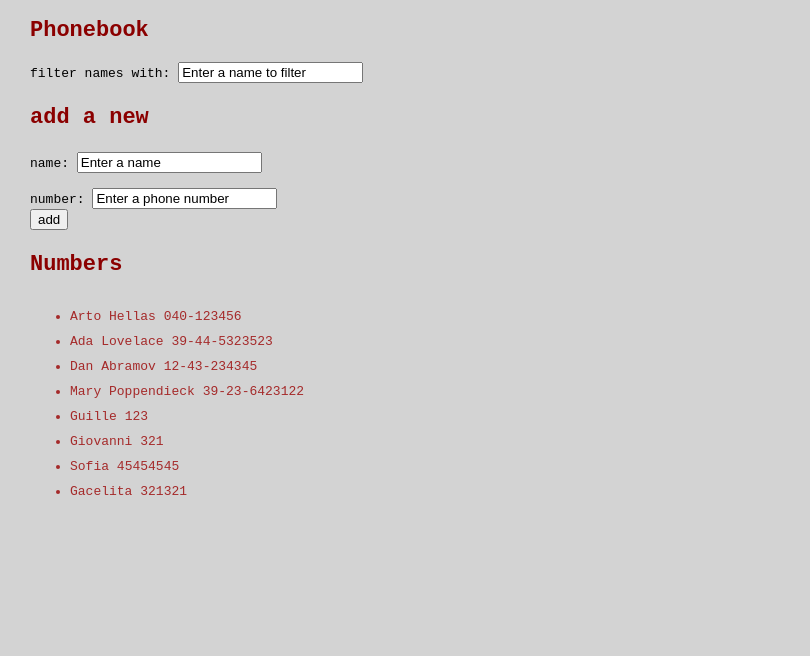
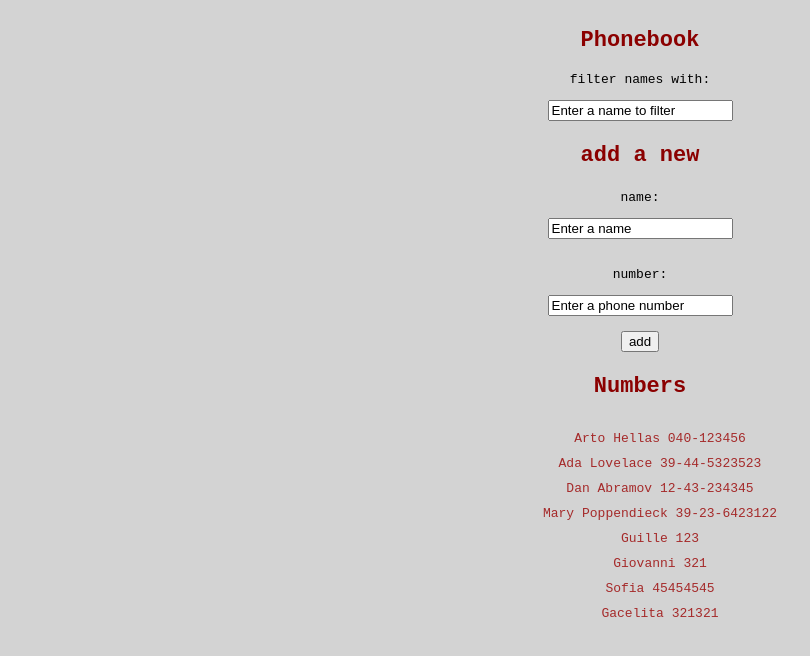
Before and after one commit to GuillermoCalderaro/FullStackOpen, a React (Create React App) app in the folder part2/phonebook/: page / in a window 1280 px wide. Shown: the top 656 px of the page, without its empty margins (0-810 px from the left). Built offline with nearby package versions, Linux system fonts and the light colour scheme; data requests are answered from the project's data file.

Commit message:
some minor style changes

```diff
--- a/part2/phonebook/src/components/Filter.js
+++ b/part2/phonebook/src/components/Filter.js
@@ -2,7 +2,8 @@ import React from 'react'
 
 const Filter = ({newFilter, handleFilterChange}) => (
     <>
-    filter names with: <input value={newFilter} onChange={handleFilterChange} />
+      <p>filter names with: </p>
+      <input value={newFilter} onChange={handleFilterChange} />
     </>
   )
 
--- a/part2/phonebook/src/components/PersonForm.js
+++ b/part2/phonebook/src/components/PersonForm.js
@@ -7,12 +7,15 @@ const PersonForm = ({ persons, addPerson, newName, handleNameChange, newPhone, h
     <>
         <form onSubmit={addPerson}>
             <div>
-                name: <input value={newName} onChange={handleNameChange}/>
+                <p>name: </p>
+                <input value={newName} onChange={handleNameChange}/>
             </div>
             <br />
             <div>
-                number: <input value={newPhone} onChange={handleNumberChange}/>
+                <p>number: </p>
+                <input value={newPhone} onChange={handleNumberChange}/>
             </div>
+            <br />
             <div>
                 <button type="submit" >add</button>
             </div>
--- a/part2/phonebook/src/index.css
+++ b/part2/phonebook/src/index.css
@@ -1,8 +1,11 @@
 body {
-  margin-left: 30px;
+  margin: auto;
+  text-align: center;
+  /*width: 80%;
+  border: 3px solid black;*/
+  padding: 10px;
   background-color: lightgray;
   font-family:monospace;
-
 }
 
 h2, h3 {
@@ -11,6 +14,7 @@ h2, h3 {
 }
 
 li {
+  list-style-type: none;
   padding-top: 10px;
   color:brown;
 }
```
Also changed, not shown: 1 other file (tests, documents, lock files or other folders).
